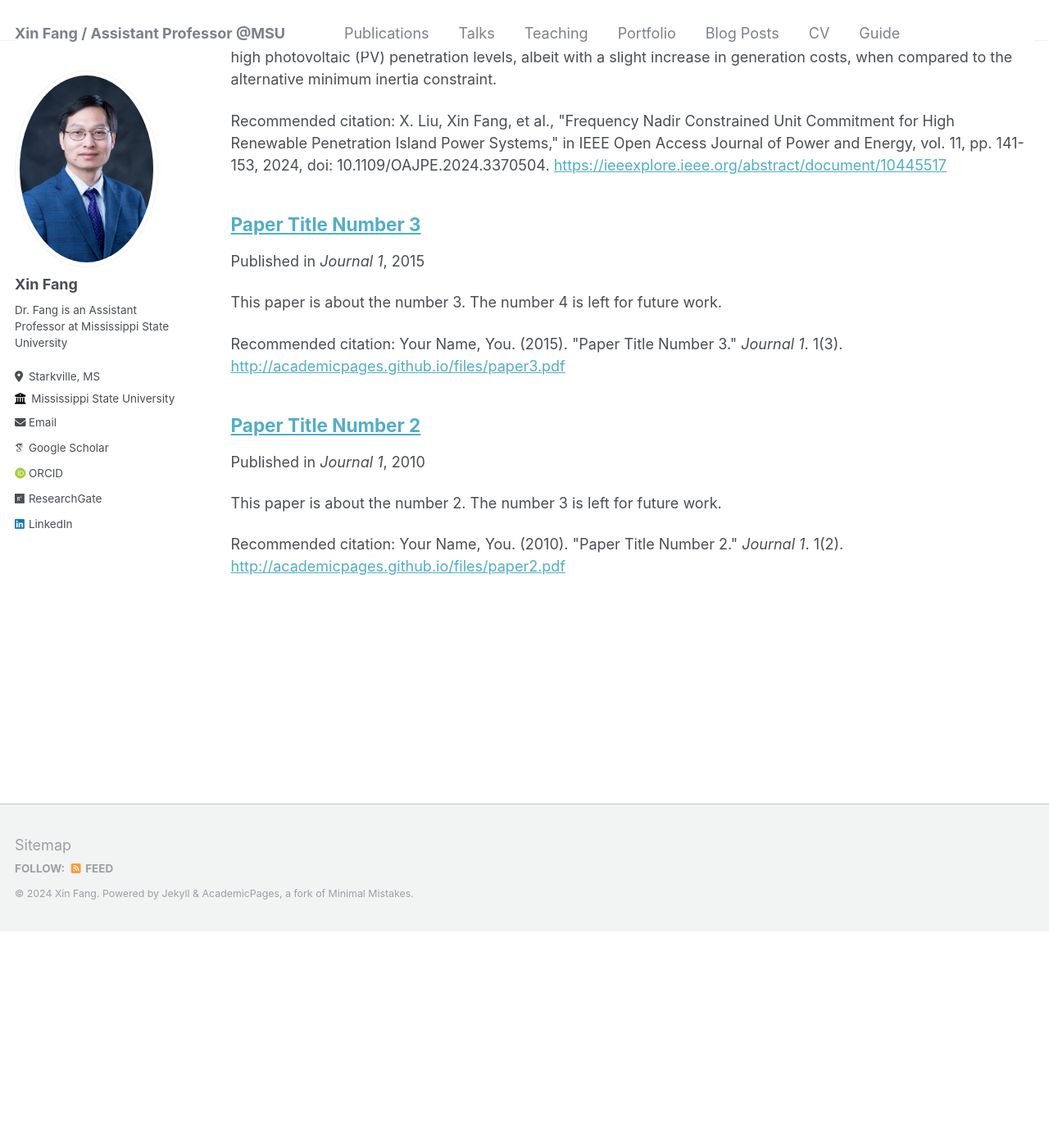
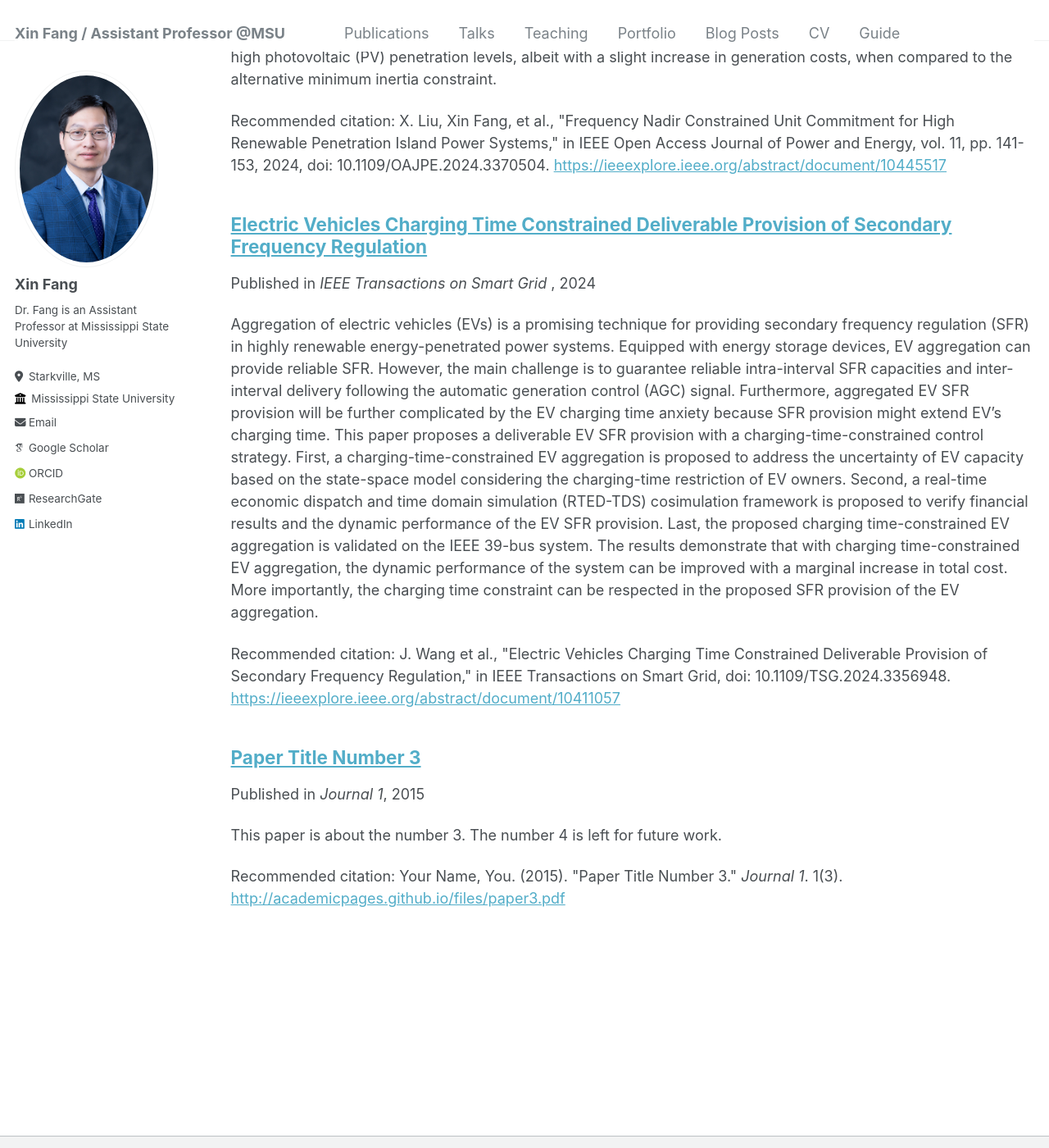
Before and after one commit to XinFang88/xinfang88.github.io, a Jekyll site: the page built from _pages/publications.md, in a window 1280 px wide and 1400 px high, scrolled down 1186 px. Shown: the whole window at 82% size. Built offline with Jekyll 4.4.1, drawn with Linux system fonts in a browser that asks for light colours; some web fonts are replaced; before the commit the page ends 2321 px from its top, so only the background shows below that.

Commit message:
Update 2010-10-01-paper-title-number-2.md

```diff
--- a/_publications/2010-10-01-paper-title-number-2.md
+++ b/_publications/2010-10-01-paper-title-number-2.md
@@ -1,12 +1,12 @@
 ---
-title: "Paper Title Number 2"
+title: "Electric Vehicles Charging Time Constrained Deliverable Provision of Secondary Frequency Regulation"
 collection: publications
-permalink: /publication/2010-10-01-paper-title-number-2
-excerpt: 'This paper is about the number 2. The number 3 is left for future work.'
-date: 2010-10-01
-venue: 'Journal 1'
-paperurl: 'http://academicpages.github.io/files/paper2.pdf'
-citation: 'Your Name, You. (2010). &quot;Paper Title Number 2.&quot; <i>Journal 1</i>. 1(2).'
+permalink: 'https://ieeexplore.ieee.org/abstract/document/10411057'
+excerpt: 'Aggregation of electric vehicles (EVs) is a promising technique for providing secondary frequency regulation (SFR) in highly renewable energy-penetrated power systems. Equipped with energy storage devices, EV aggregation can provide reliable SFR. However, the main challenge is to guarantee reliable intra-interval SFR capacities and inter-interval delivery following the automatic generation control (AGC) signal. Furthermore, aggregated EV SFR provision will be further complicated by the EV charging time anxiety because SFR provision might extend EV’s charging time. This paper proposes a deliverable EV SFR provision with a charging-time-constrained control strategy. First, a charging-time-constrained EV aggregation is proposed to address the uncertainty of EV capacity based on the state-space model considering the charging-time restriction of EV owners. Second, a real-time economic dispatch and time domain simulation (RTED-TDS) cosimulation framework is proposed to verify financial results and the dynamic performance of the EV SFR provision. Last, the proposed charging time-constrained EV aggregation is validated on the IEEE 39-bus system. The results demonstrate that with charging time-constrained EV aggregation, the dynamic performance of the system can be improved with a marginal increase in total cost. More importantly, the charging time constraint can be respected in the proposed SFR provision of the EV aggregation.'
+date: 2024-01-01
+venue: 'IEEE Transactions on Smart Grid '
+paperurl: 'https://ieeexplore.ieee.org/abstract/document/10411057'
+citation: 'J. Wang et al., "Electric Vehicles Charging Time Constrained Deliverable Provision of Secondary Frequency Regulation," in IEEE Transactions on Smart Grid, doi: 10.1109/TSG.2024.3356948.'
 ---
 
 The contents above will be part of a list of publications, if the user clicks the link for the publication than the contents of section will be rendered as a full page, allowing you to provide more information about the paper for the reader. When publications are displayed as a single page, the contents of the above "citation" field will automatically be included below this section in a smaller font.
```
